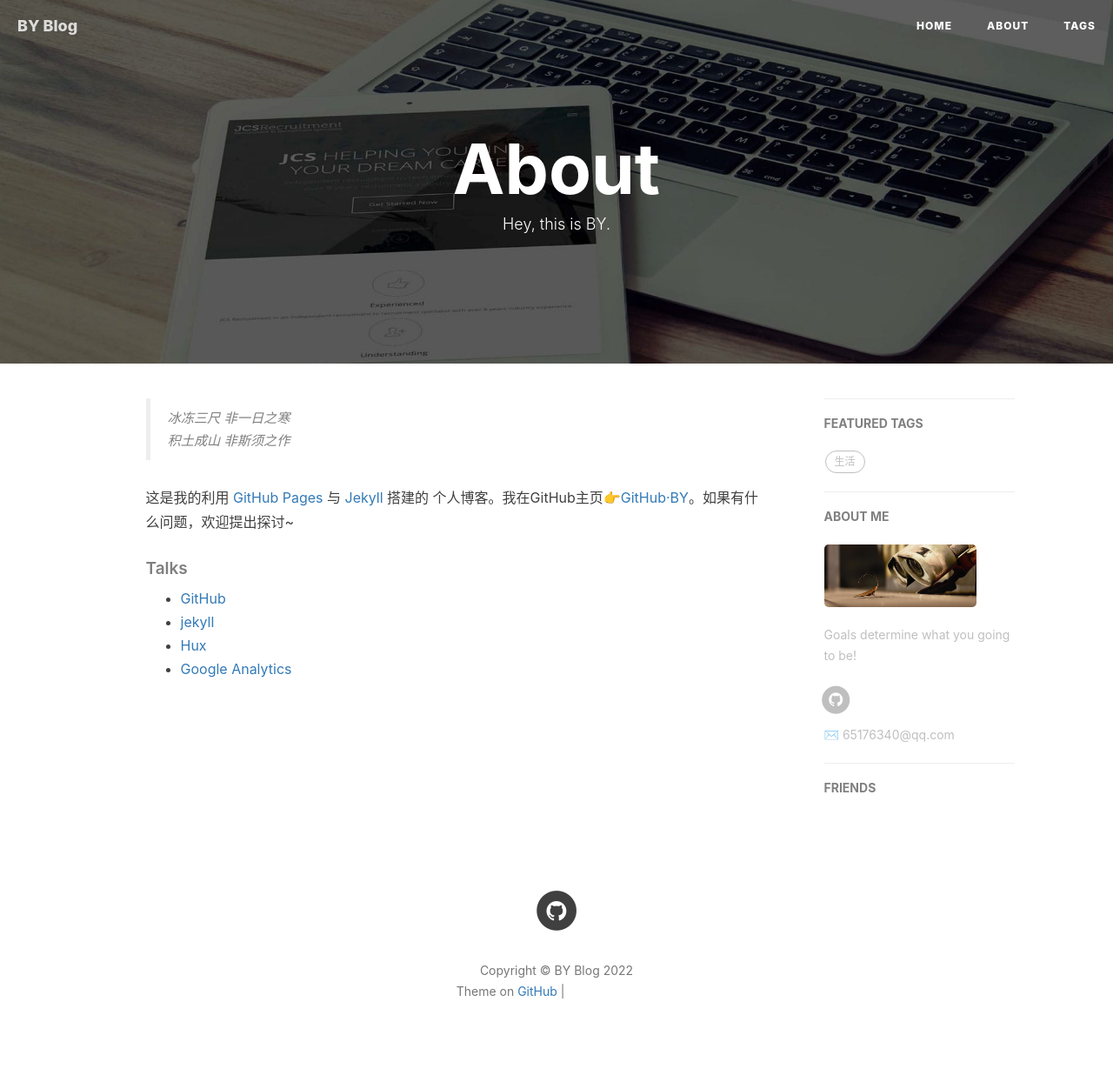
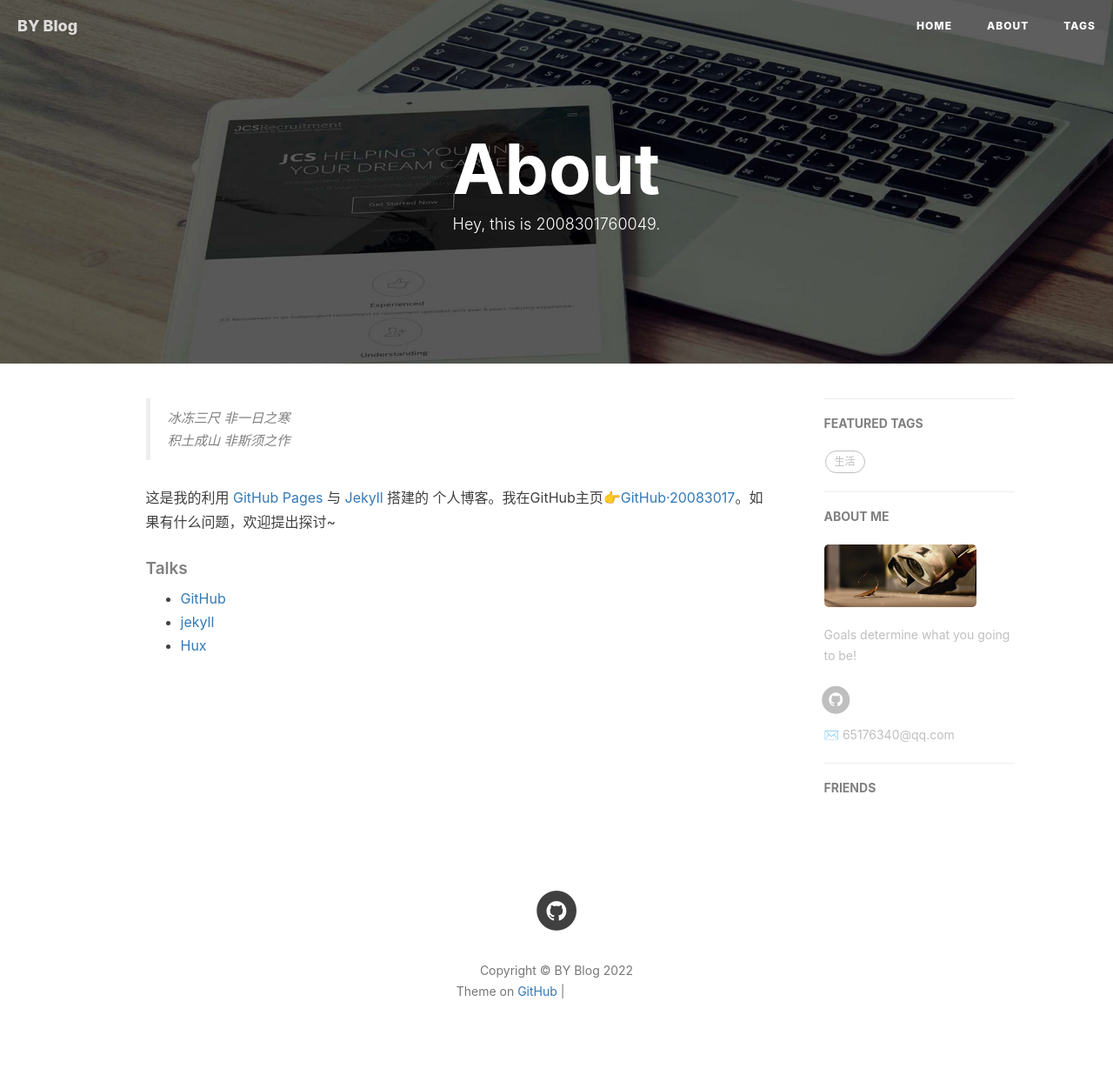
Before and after one commit to 20083017/20083017.github.io, a Jekyll site: the page built from about.html, in a window 1280 px wide. Shown: the whole page at 87% size. Built offline with Jekyll 4.4.1, drawn with Linux system fonts in a browser that asks for light colours; nearby versions of some CDN libraries; comment, search, counter and statistics services are not loaded; grey boxes are pictures that could not be loaded.

Commit message:
Update about.html

```diff
--- a/about.html
+++ b/about.html
@@ -1,7 +1,7 @@
 ---
 layout: page
 title: "About"
-description: "Hey, this is BY."
+description: "Hey, this is 2008301760049."
 header-img: "img/post-bg-rwd.jpg"
 ---
 
@@ -18,7 +18,7 @@
     <blockquote><p>冰冻三尺 非一日之寒<br>
     积土成山 非斯须之作</p></blockquote>
 
-    <p>这是我的利用 <a href="https://pages.github.com/">GitHub Pages</a> 与 <a href="http://jekyll.com.cn/">Jekyll</a> 搭建的 个人博客。我在GitHub主页<a href="https://github.com/20083017">👉GitHub·BY</a>。如果有什么问题，欢迎提出探讨~</p>
+    <p>这是我的利用 <a href="https://pages.github.com/">GitHub Pages</a> 与 <a href="http://jekyll.com.cn/">Jekyll</a> 搭建的 个人博客。我在GitHub主页<a href="https://github.com/20083017">👉GitHub·20083017</a>。如果有什么问题，欢迎提出探讨~</p>
 
     <p></p>
 
@@ -28,20 +28,17 @@
         <li><a href="https://github.com">GitHub</a></li>
         <li><a href="http://jekyll.com.cn/">jekyll</a></li>
         <li><a href="http://huangxuan.me/">Hux</a></li>
-        <li><a href="https://analytics.google.com/analytics">Google Analytics</a></li>
     </ul>
 </div>
 
 <!-- English Version -->
 <!-- <div class="en post-container">
-    <blockquote><p>Yet another iOS Developer. <br>
+    <blockquote><p>C++ Developer. <br>
     Yet another Life-long Student.</p></blockquote>
 
-    <p>Hi, I am <strong>Baiying Qiu</strong>，you can call me <strong>BY</strong>. I am an iOS software engineer and currently working in Xiamen</p>
+    <p>Hi, I am <strong>20083017</strong>，you can call me <strong>20083017</strong>. I am an c++ software engineer and currently working in baidu</p>
 
-    <p>This is my personal blog, through making Github Pages and Jekyll.My GitHub  👉 <a href="http://github.com/qiubaiying">Github·BY</a>.</p>
-
-    <p>I am a sports enthusiast, I like fitness, running and boxing.</p>
+    <p>This is my personal blog, through making Github Pages and Jekyll.My GitHub  👉 <a href="http://github.com/20083017">Github·20083017</a>.</p>
 
     <h5>Talks</h5>
 
@@ -49,7 +46,7 @@
     <li><a href="https://github.com">GitHub</a></li>
     <li><a href="http://jekyll.com.cn/">jekyll</a></li>
     <li><a href="https://pages.github.com/">GitHub Pages</a></li>
-    <li><a href="https://qiubaiying.github.io">BY</a></li>
+    <li><a href="https://20083017.github.io">BY</a></li>
     </ul>
 </div> -->
 
```
